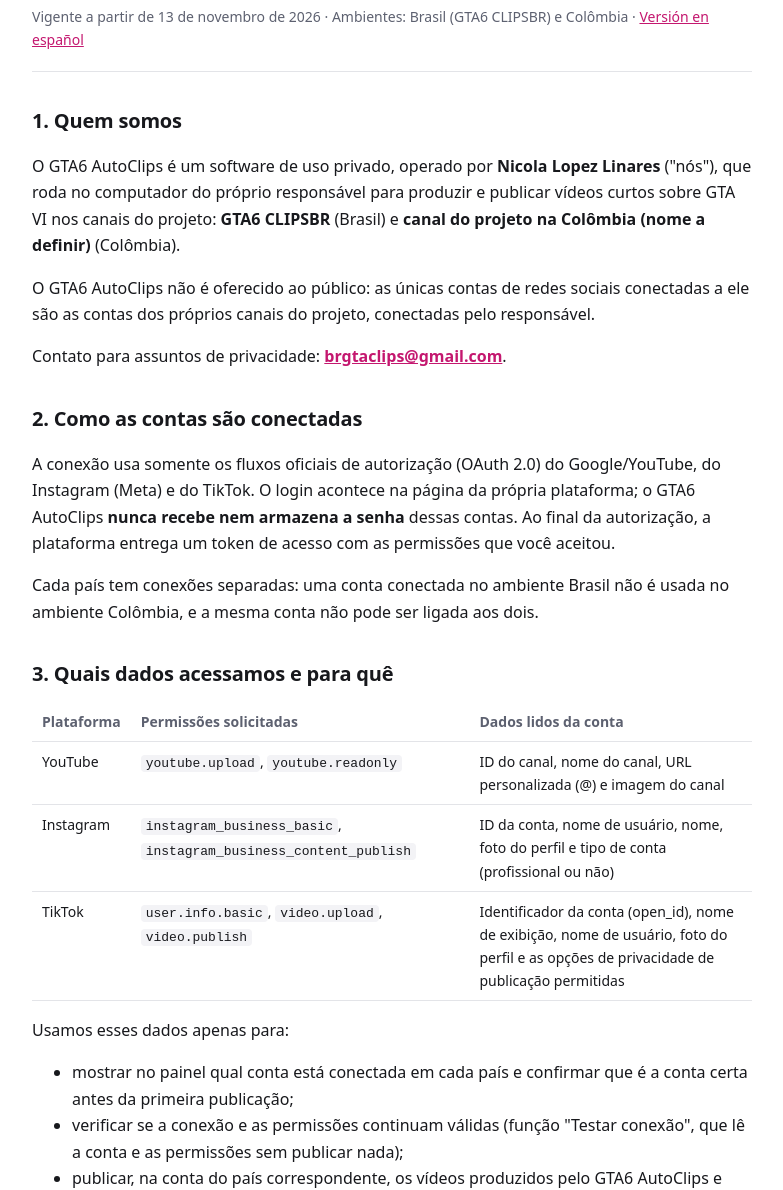
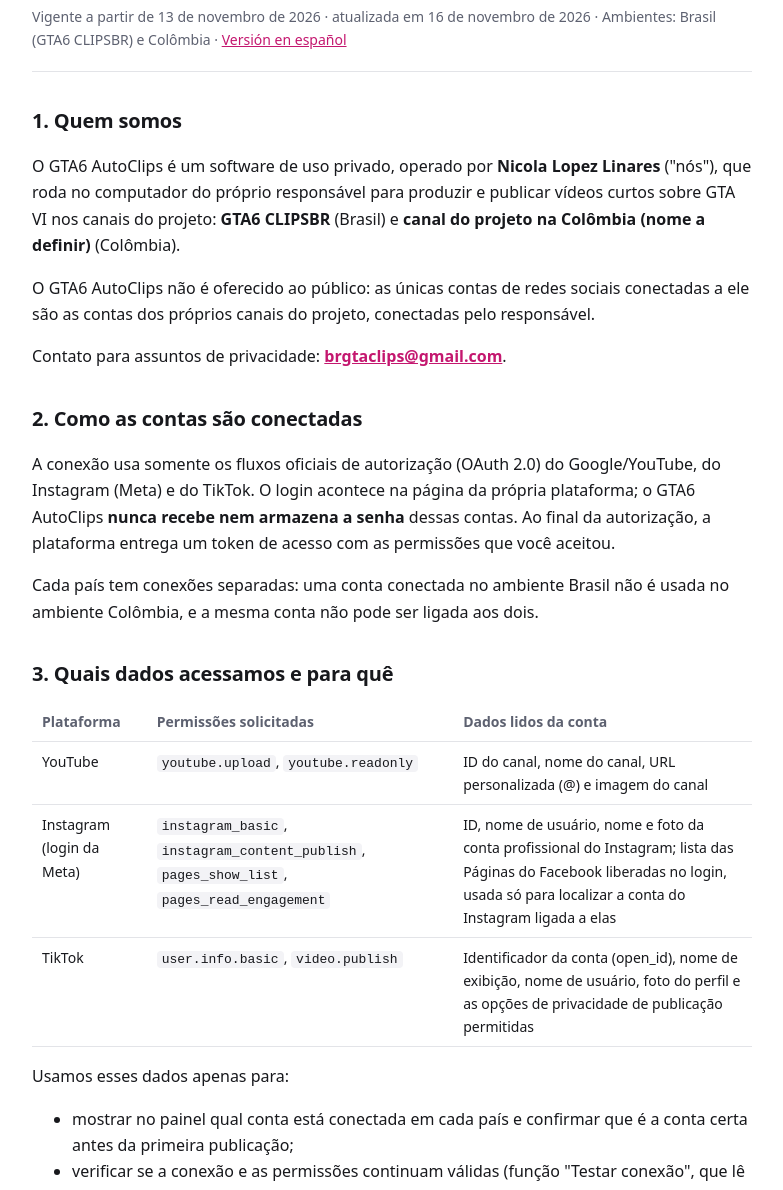
Before and after one commit to NicolaLopezL/gta6-autoclips, a plain HTML site: page privacidade/index.html in a window 1280 px wide. Shown: the part 117-1307 px from the top of the page, without its empty margins (248-1031 px from the left). Drawn offline with Linux system fonts and the light colour scheme.

Commit message:
Política de Privacidade: permissões atualizadas (login da Meta e TikTok Direct Post)

```diff
--- a/privacidade/index.html
+++ b/privacidade/index.html
@@ -13,7 +13,7 @@
 <header>
   <p class="kicker">GTA6 AutoClips</p>
   <h1>Política de Privacidade</h1>
-  <p class="meta">Vigente a partir de 13 de novembro de 2026 · Ambientes: Brasil (GTA6 CLIPSBR) e Colômbia · <a href="#es">Versión en español</a></p>
+  <p class="meta">Vigente a partir de 13 de novembro de 2026 · atualizada em 16 de novembro de 2026 · Ambientes: Brasil (GTA6 CLIPSBR) e Colômbia · <a href="#es">Versión en español</a></p>
 </header>
 
 <section>
@@ -35,8 +35,8 @@
 <thead><tr><th>Plataforma</th><th>Permissões solicitadas</th><th>Dados lidos da conta</th></tr></thead>
 <tbody>
 <tr><td>YouTube</td><td><code>youtube.upload</code>, <code>youtube.readonly</code></td><td>ID do canal, nome do canal, URL personalizada (@) e imagem do canal</td></tr>
-<tr><td>Instagram</td><td><code>instagram_business_basic</code>, <code>instagram_business_content_publish</code></td><td>ID da conta, nome de usuário, nome, foto do perfil e tipo de conta (profissional ou não)</td></tr>
-<tr><td>TikTok</td><td><code>user.info.basic</code>, <code>video.upload</code>, <code>video.publish</code></td><td>Identificador da conta (open_id), nome de exibição, nome de usuário, foto do perfil e as opções de privacidade de publicação permitidas</td></tr>
+<tr><td>Instagram (login da Meta)</td><td><code>instagram_basic</code>, <code>instagram_content_publish</code>, <code>pages_show_list</code>, <code>pages_read_engagement</code></td><td>ID, nome de usuário, nome e foto da conta profissional do Instagram; lista das Páginas do Facebook liberadas no login, usada só para localizar a conta do Instagram ligada a elas</td></tr>
+<tr><td>TikTok</td><td><code>user.info.basic</code>, <code>video.publish</code></td><td>Identificador da conta (open_id), nome de exibição, nome de usuário, foto do perfil e as opções de privacidade de publicação permitidas</td></tr>
 </tbody>
 </table>
 <p>Usamos esses dados apenas para:</p>
@@ -103,10 +103,10 @@
 
 <section id="es" lang="es">
 <h2>Política de Privacidad (español)</h2>
-<p class="meta">Vigente desde 13 de noviembre de 2026 · Ambientes: Brasil (GTA6 CLIPSBR) y Colombia</p>
+<p class="meta">Vigente desde 13 de noviembre de 2026 · actualizada el 16 de noviembre de 2026 · Ambientes: Brasil (GTA6 CLIPSBR) y Colombia</p>
 <p><b>Quiénes somos.</b> GTA6 AutoClips es un software de uso privado, operado por <b>Nicola Lopez Linares</b>, que funciona en el computador del propio responsable para producir y publicar videos cortos sobre GTA VI en los canales del proyecto: GTA6 CLIPSBR (Brasil) y <b>canal del proyecto en Colombia (nombre por definir)</b> (Colombia). No se ofrece al público: las únicas cuentas conectadas son las de los propios canales del proyecto. Contacto: <a href="mailto:brgtaclips@gmail.com"><b>brgtaclips@gmail.com</b></a>.</p>
 <p><b>Conexión de cuentas.</b> Solo se usan los flujos oficiales de autorización (OAuth 2.0) de Google/YouTube, Instagram (Meta) y TikTok. El inicio de sesión ocurre en la página de la plataforma; GTA6 AutoClips nunca recibe ni guarda contraseñas. Cada país tiene conexiones separadas y una misma cuenta no puede vincularse a los dos.</p>
-<p><b>Datos que leemos.</b> YouTube (permisos youtube.upload y youtube.readonly): ID, nombre, URL personalizada e imagen del canal. Instagram (instagram_business_basic e instagram_business_content_publish): ID, nombre de usuario, nombre, foto de perfil y tipo de cuenta. TikTok (user.info.basic, video.upload y video.publish): identificador de la cuenta, nombre visible, nombre de usuario, foto de perfil y opciones de privacidad de publicación permitidas.</p>
+<p><b>Datos que leemos.</b> YouTube (permisos youtube.upload y youtube.readonly): ID, nombre, URL personalizada e imagen del canal. Instagram, con el inicio de sesión de Meta (instagram_basic, instagram_content_publish, pages_show_list y pages_read_engagement): ID, nombre de usuario, nombre y foto de la cuenta profesional de Instagram, y la lista de las Páginas de Facebook liberadas en el inicio de sesión, usada solo para ubicar la cuenta de Instagram vinculada. TikTok (user.info.basic y video.publish): identificador de la cuenta, nombre visible, nombre de usuario, foto de perfil y opciones de privacidad de publicación permitidas.</p>
 <p><b>Finalidades.</b> Mostrar qué cuenta está conectada en cada país y confirmarla antes de la primera publicación; verificar que la conexión y los permisos siguen válidos ("Probar conexión", sin publicar nada); publicar en la cuenta del país correspondiente los videos aprobados por el responsable; registrar el resultado de cada publicación; y bloquear publicaciones en la cuenta equivocada. No leemos mensajes directos, seguidores, comentarios ni datos de otras personas en Instagram o TikTok. No vendemos, no usamos para publicidad ni compartimos datos con terceros, y no los enviamos a servicios de inteligencia artificial.</p>
 <p><b>Publicación automatizada.</b> Ningún video se publica sin la aprobación del responsable. Cuando la plataforma lo permite, la publicación se programa en ella; si no, el envío lo hace el computador del responsable en el horario definido.</p>
 <p><b>Datos públicos de terceros.</b> Para encontrar contenido sobre GTA VI se consultan, por las API oficiales (YouTube Data API, Twitch y Kick) y fuentes públicas de noticias, datos públicos de videos y transmisiones (títulos, descripciones, nombre del canal, fecha, visualizaciones y, en YouTube, comentarios públicos con marcas de tiempo para ubicar los mejores momentos). Se guardan en el computador del responsable y no se publican como tales.</p>
```
